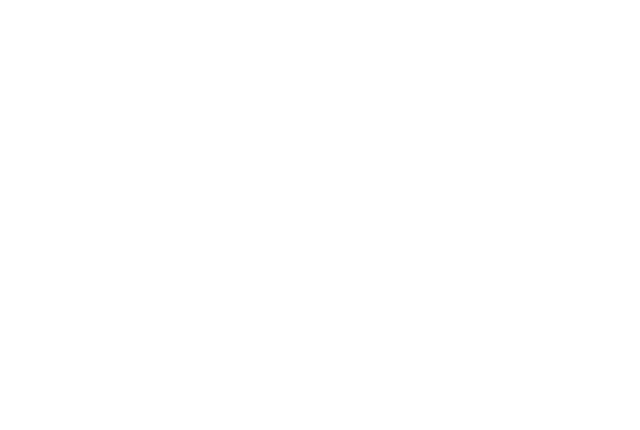
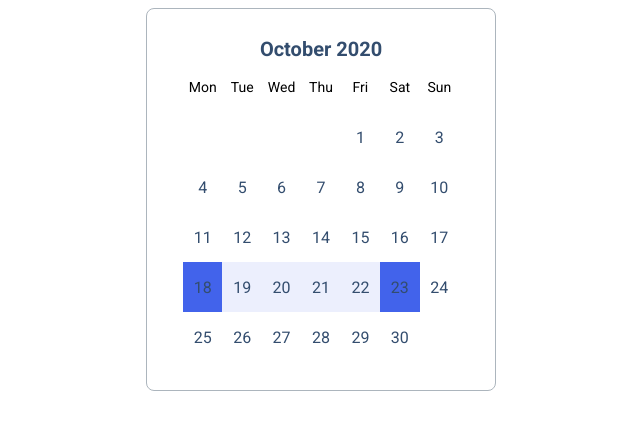
Before and after one commit to js-tasks-ru/htmlcss-20210114_dm-sudin, a website: page 05-lection3/03-calendar/index.html in a window 1280 px wide. Shown: the whole page, without its empty margins (319-959 px from the left). Drawn offline with Linux system fonts and the light colour scheme.

Commit message:
add solution for 3-module 3-task (calendar)

```diff
--- a/05-lection3/03-calendar/calendar.css
+++ b/05-lection3/03-calendar/calendar.css
@@ -0,0 +1,54 @@
+.calendar {
+    max-width: 350px;
+    margin: auto;
+    padding: 28px 36px;
+    border: var(--border-main);
+    border-radius: 8px;
+    box-sizing: border-box;
+}
+
+.calendar__wrapper {
+    padding: 25px;
+    padding-bottom: 100%;
+    position: relative;
+}
+
+.calendar__inner {
+    position: absolute;
+    top: 0;
+    bottom: 0;
+    right: 0;
+    left: 0;
+    display: grid;
+    grid-template-columns: repeat(7, 1fr);
+}
+
+.calendar__title {
+    text-align: center;
+    font-size: 20px;
+    line-height: 24px;
+    color: var(--text-calendar-main);
+    font-weight: 600;
+}
+
+.calendar__item {
+    text-align: center;
+    color: var(--text-calendar-main);
+    display: flex;
+    align-items: center;
+    justify-content: center;
+}
+
+.calendar__item_accent {
+    background: var(--accent);
+}
+
+.calendar__item_beetwin {
+    background: var(--bg-item-calendar);
+}
+
+.calendar__item_day {
+    font-size: 14px;
+    line-height: 20px;
+    color: var(--text-title-calendar-day);
+}
--- a/05-lection3/03-calendar/index.html
+++ b/05-lection3/03-calendar/index.html
@@ -7,6 +7,53 @@
         <title>Calendar</title>
     </head>
     <body>
-
+        <div class="calendar">
+            <div class="calendar__title">October 2020</div>
+            <div class="calendar__wrapper">
+                <div class="calendar__inner">
+                    <span class="calendar__item calendar__item_day">Mon</span>
+                    <span class="calendar__item calendar__item_day">Tue</span>
+                    <span class="calendar__item calendar__item_day">Wed</span>
+                    <span class="calendar__item calendar__item_day">Thu</span>
+                    <span class="calendar__item calendar__item_day">Fri</span>
+                    <span class="calendar__item calendar__item_day">Sat</span>
+                    <span class="calendar__item calendar__item_day">Sun</span>
+                    <span class="calendar__item"></span>
+                    <span class="calendar__item"></span>
+                    <span class="calendar__item"></span>
+                    <span class="calendar__item"></span>
+                    <span class="calendar__item">1</span>
+                    <span class="calendar__item">2</span>
+                    <span class="calendar__item">3</span>
+                    <span class="calendar__item">4</span>
+                    <span class="calendar__item">5</span>
+                    <span class="calendar__item">6</span>
+                    <span class="calendar__item">7</span>
+                    <span class="calendar__item">8</span>
+                    <span class="calendar__item">9</span>
+                    <span class="calendar__item">10</span>
+                    <span class="calendar__item">11</span>
+                    <span class="calendar__item">12</span>
+                    <span class="calendar__item">13</span>
+                    <span class="calendar__item">14</span>
+                    <span class="calendar__item">15</span>
+                    <span class="calendar__item">16</span>
+                    <span class="calendar__item">17</span>
+                    <span class="calendar__item calendar__item_accent">18</span>
+                    <span class="calendar__item calendar__item_beetwin">19</span>
+                    <span class="calendar__item calendar__item_beetwin">20</span>
+                    <span class="calendar__item  calendar__item_beetwin">21</span>
+                    <span class="calendar__item  calendar__item_beetwin">22</span>
+                    <span class="calendar__item calendar__item_accent">23</span>
+                    <span class="calendar__item">24</span>
+                    <span class="calendar__item">25</span>
+                    <span class="calendar__item">26</span>
+                    <span class="calendar__item">27</span>
+                    <span class="calendar__item">28</span>
+                    <span class="calendar__item">29</span>
+                    <span class="calendar__item">30</span>
+                </div>
+            </div>
+        </div>
     </body>
 </html>
--- a/assets/css/main.css
+++ b/assets/css/main.css
@@ -6,10 +6,20 @@
     --text-bold-color: var(--black);
     --text-main-color: #495057;
     --text-secondary-color: #DDE2E5;
+
+    /* цвет заголовка чисел в календаре выбивается из общего шаблона, больше нигде в проекте не нашел вхождений этого цвета, поэтому задал пока так. или есть способ, как лучше сделать?) */
+    --text-calendar-main: #334D6E;
+
+
     --bg-main: var(--white);
     --bg-secondary: #DDE2E5;
     --bg-third: #F9FAFC;
     --bg-black-half-opacity:rgba(0, 0, 0, 0.5);
+
+    /* здесь аналогично, не нашёл больше вхождений этого цвета */
+    --bg-item-calendar: #a0b1f533;
+
+
     --accent: #4263EB;
     --accent-text-1: var(--white);
     --primary-active-bg: var(--accent);
```
